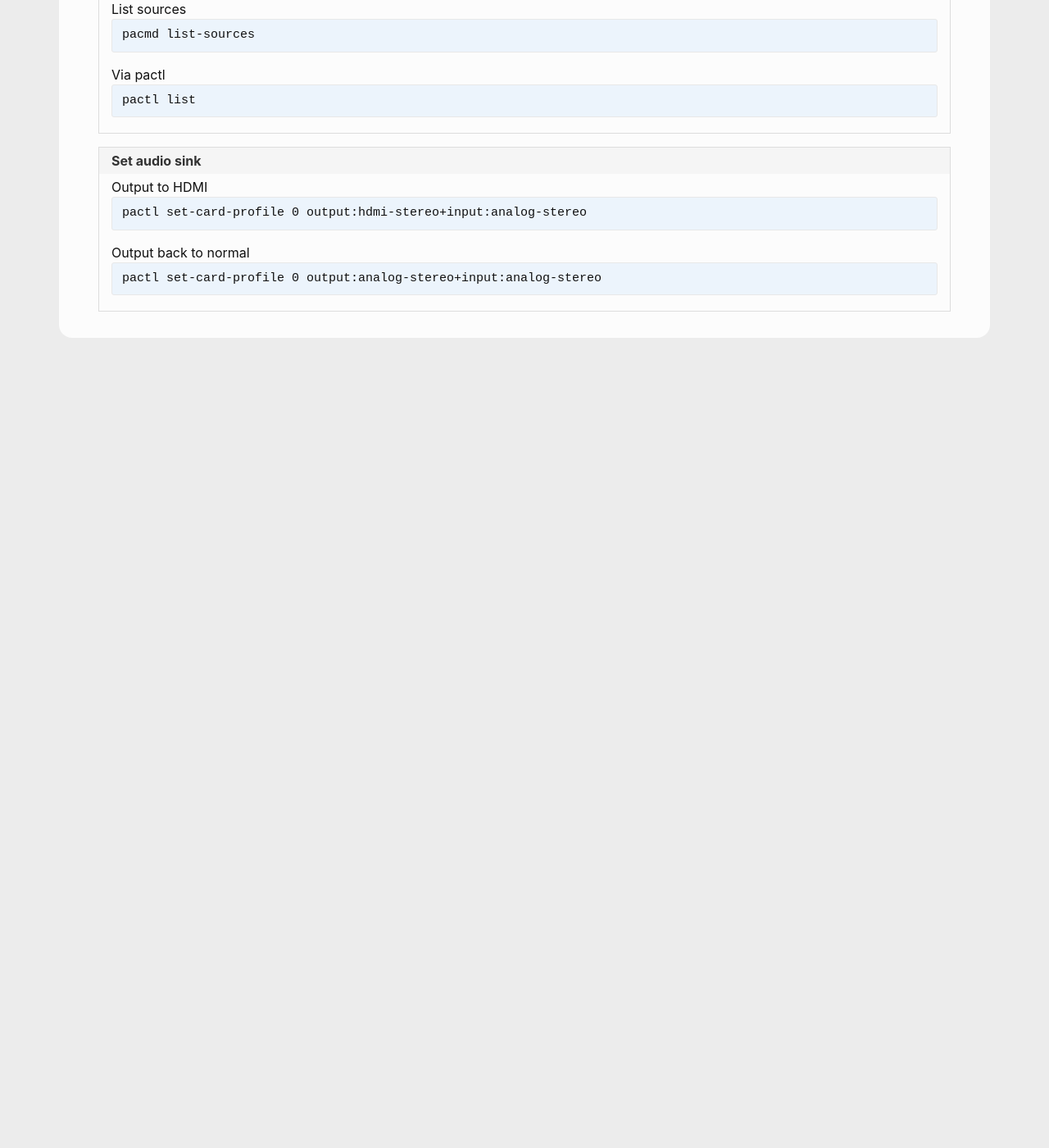
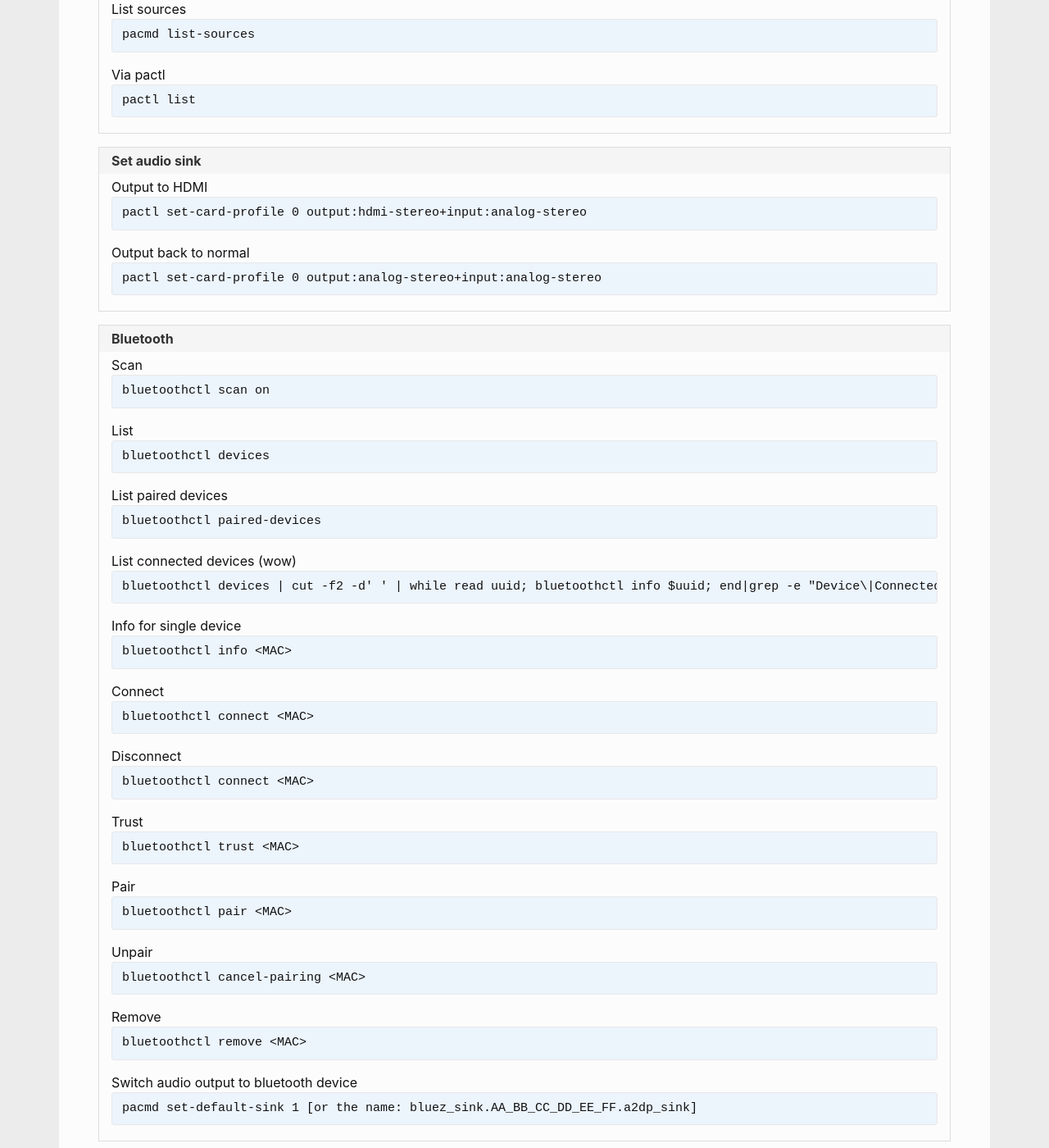
Before and after one commit to andreas-mausch/cheatsheets, a Jekyll site: the page built from _cheatsheets/sound.md, in a window 1280 px wide and 1400 px high, scrolled down 378 px. Shown: the whole window at 82% size. Built offline with Jekyll 4.4.1, drawn with Linux system fonts in a browser that asks for light colours; before the commit the page ends 900 px from its top, so only the background shows below that.

Commit message:
Bluetooth audio commands

```diff
--- a/_cheatsheets/sound.md
+++ b/_cheatsheets/sound.md
@@ -1,6 +1,6 @@
 ---
 layout: cheatsheet
-tags: pacmd pactl audio pulseaudio hdmi alsa
+tags: pacmd pactl audio pulseaudio hdmi alsa bluetooth bluetoothctl
 section:
   - name: List
     commands:
@@ -12,4 +12,18 @@ section:
     commands:
        Output to HDMI: pactl set-card-profile 0 output:hdmi-stereo+input:analog-stereo
        Output back to normal: pactl set-card-profile 0 output:analog-stereo+input:analog-stereo
+  - name: Bluetooth
+    commands:
+      Scan: bluetoothctl scan on
+      List: bluetoothctl devices
+      List paired devices: bluetoothctl paired-devices
+      List connected devices (wow): bluetoothctl devices | cut -f2 -d' ' | while read uuid; bluetoothctl info $uuid; end|grep -e "Device\|Connected\|Name"
+      Info for single device: bluetoothctl info <MAC>
+      Connect: bluetoothctl connect <MAC>
+      Disconnect: bluetoothctl connect <MAC>
+      Trust: bluetoothctl trust <MAC>
+      Pair: bluetoothctl pair <MAC>
+      Unpair: bluetoothctl cancel-pairing <MAC>
+      Remove: bluetoothctl remove <MAC>
+      Switch audio output to bluetooth device: "pacmd set-default-sink 1 [or the name: bluez_sink.AA_BB_CC_DD_EE_FF.a2dp_sink]"
 ---
```
